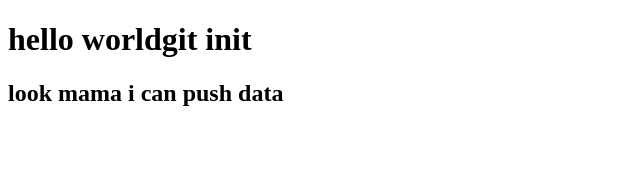
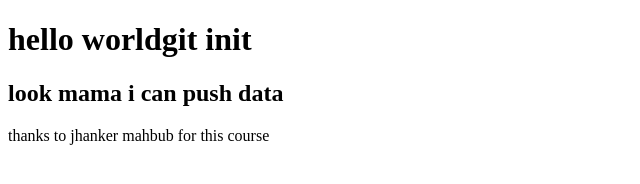
Before and after one commit to hasanhasibul/my-first-website, a plain HTML site: page index.html in a window 1280 px wide. Shown: the whole page, without its empty margins (0-640 px from the left). Drawn offline with Linux system fonts and the light colour scheme.

Commit message:
there are some changes

```diff
--- a/index.html
+++ b/index.html
@@ -8,5 +8,6 @@
 <body>
     <h1>hello worldgit init</h1>
     <h2>look mama i can push data</h2>
+    <p>thanks to jhanker mahbub for this course</p>
 </body>
 </html>
```
